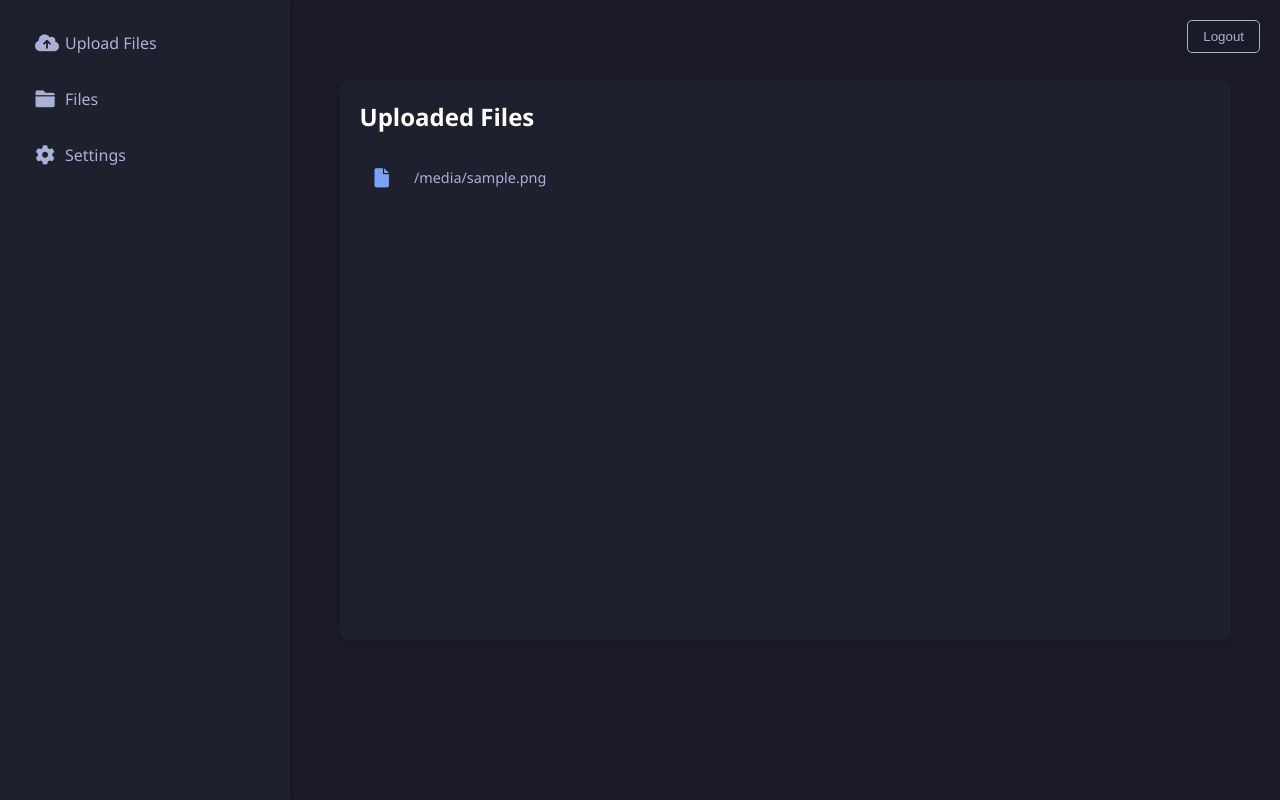
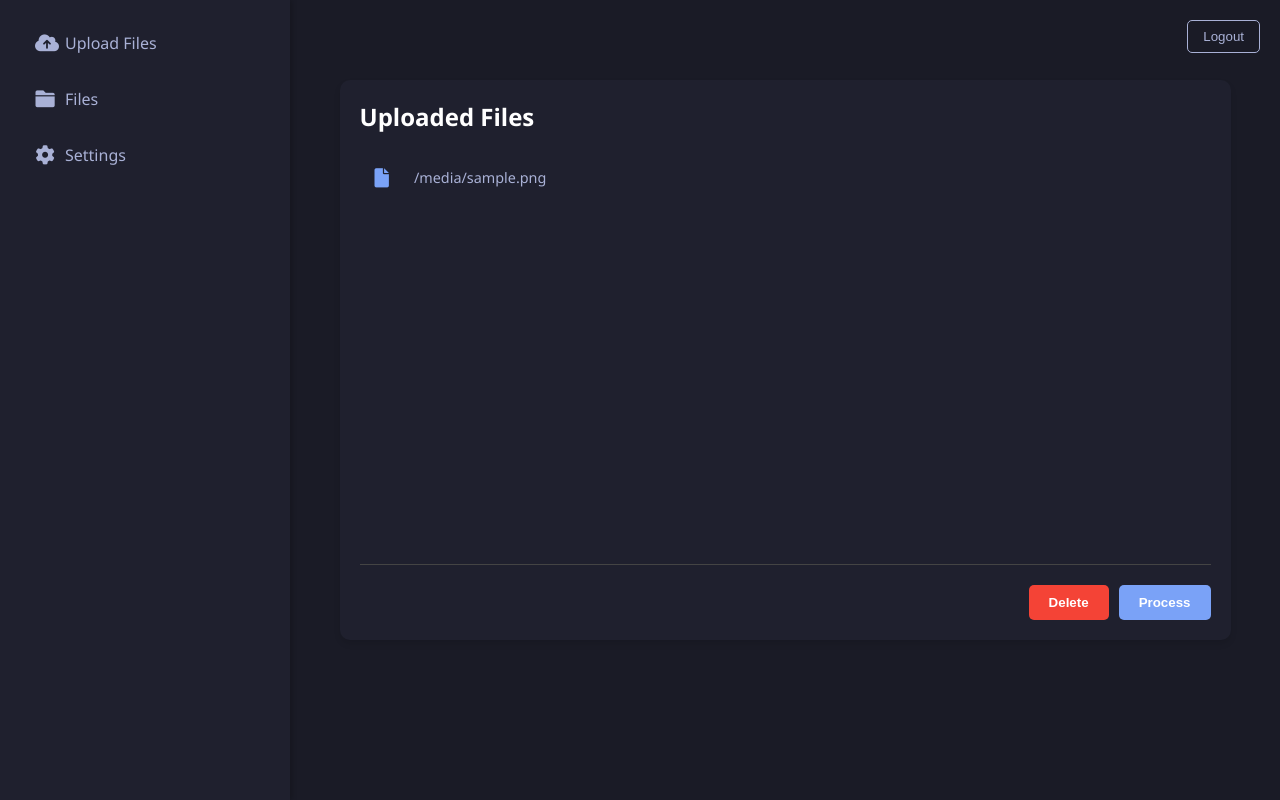
Before and after one commit to uliashev/tagai, a Django app: template users/templates/users/files.html in a window 1280 px wide. Run offline with Django 5.2, Linux system fonts and the light colour scheme; the template is opened without the code that fills it: most values are stand-ins (such as "Sample title", 1, 10 or a date in 2020).

Commit message:
Add Delete and Process buttons to Files page

```diff
--- a/users/templates/users/files.html
+++ b/users/templates/users/files.html
@@ -56,6 +56,35 @@
             justify-content: center;
             align-items: center;
         }
+        .actions-container {
+            padding-top: 20px;
+            border-top: 1px solid #444;
+            display: flex;
+            justify-content: flex-end;
+            gap: 10px;
+            margin-top: auto;
+        }
+        .btn {
+            padding: 10px 20px;
+            border: none;
+            border-radius: 5px;
+            cursor: pointer;
+            font-weight: bold;
+            transition: background-color 0.2s;
+            color: #fff;
+        }
+        .btn-delete {
+            background-color: #f44336;
+        }
+        .btn-delete:hover {
+            background-color: #d32f2f;
+        }
+        .btn-primary {
+            background-color: var(--accent-color);
+        }
+        .btn-primary:hover {
+            opacity: 0.9;
+        }
     </style>
 </head>
 <body>
@@ -79,6 +108,10 @@
                         </div>
                     {% endfor %}
                 </div>
+                <div class="actions-container">
+                    <button class="btn btn-delete">Delete</button>
+                    <button class="btn btn-primary">Process</button>
+                </div>
             {% else %}
                 <div class="empty-state">
                     <i class="fas fa-folder-open" style="font-size: 3rem; margin-bottom: 15px; display: block;"></i>
```
